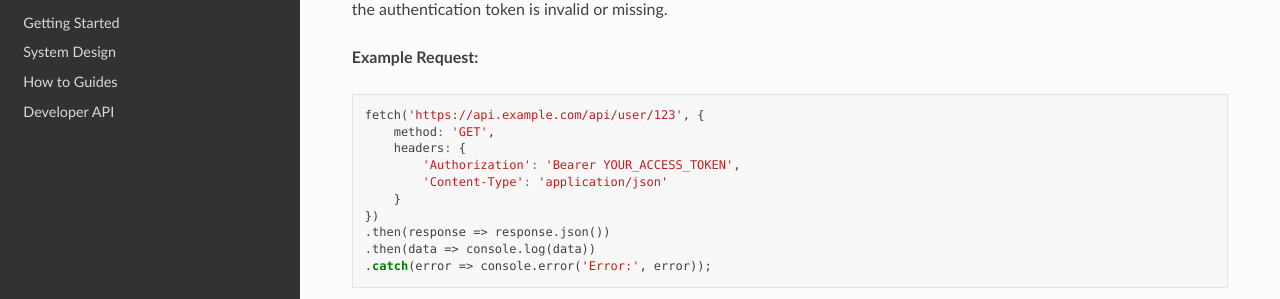
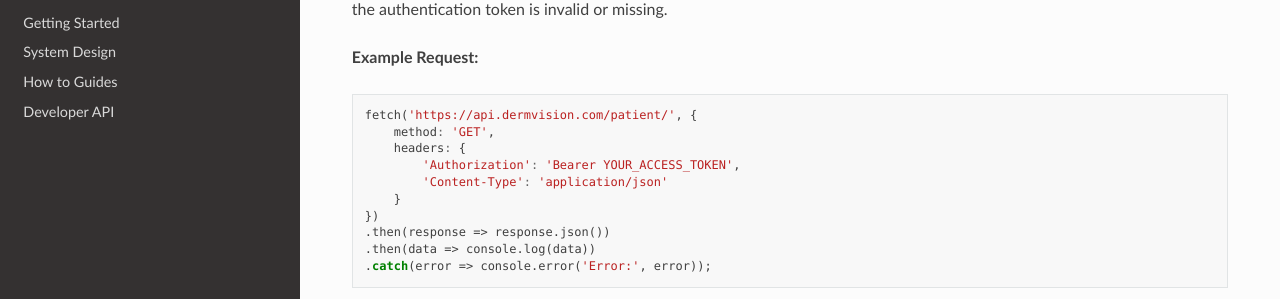
Before and after one commit to mojeedoyedeji/dermvision.docs, a Sphinx documentation site: the page built from docs/source/_sections/system-design/prms.rst, in a window 1280 px wide and 900 px high, scrolled down 1579 px. Shown: the part 152-451 px from the top of the window. Built offline with Sphinx 7.4.7 and the Read the Docs theme 2.0.0, drawn with Linux system fonts in a browser that asks for light colours; some of the changed lines change nothing that is shown.

Commit message:
api docs

```diff
--- a/docs/source/_sections/system-design/prms.rst
+++ b/docs/source/_sections/system-design/prms.rst
@@ -51,7 +51,7 @@ API
     @enduml
 
 Get all patient record
-~~~~~~~~~~~~~~~~~~~~~~~~~~
+~~~~~~~~~~~~~~~~~~~~~~
 
 **Endpoint URL** `/patient/`
 
@@ -81,7 +81,7 @@ Get all patient record
 
 .. code-block:: javascript
 
-    fetch('https://api.example.com/api/user/123', {
+    fetch('https://api.dermvision.com/patient/', {
         method: 'GET',
         headers: {
             'Authorization': 'Bearer YOUR_ACCESS_TOKEN',
```
